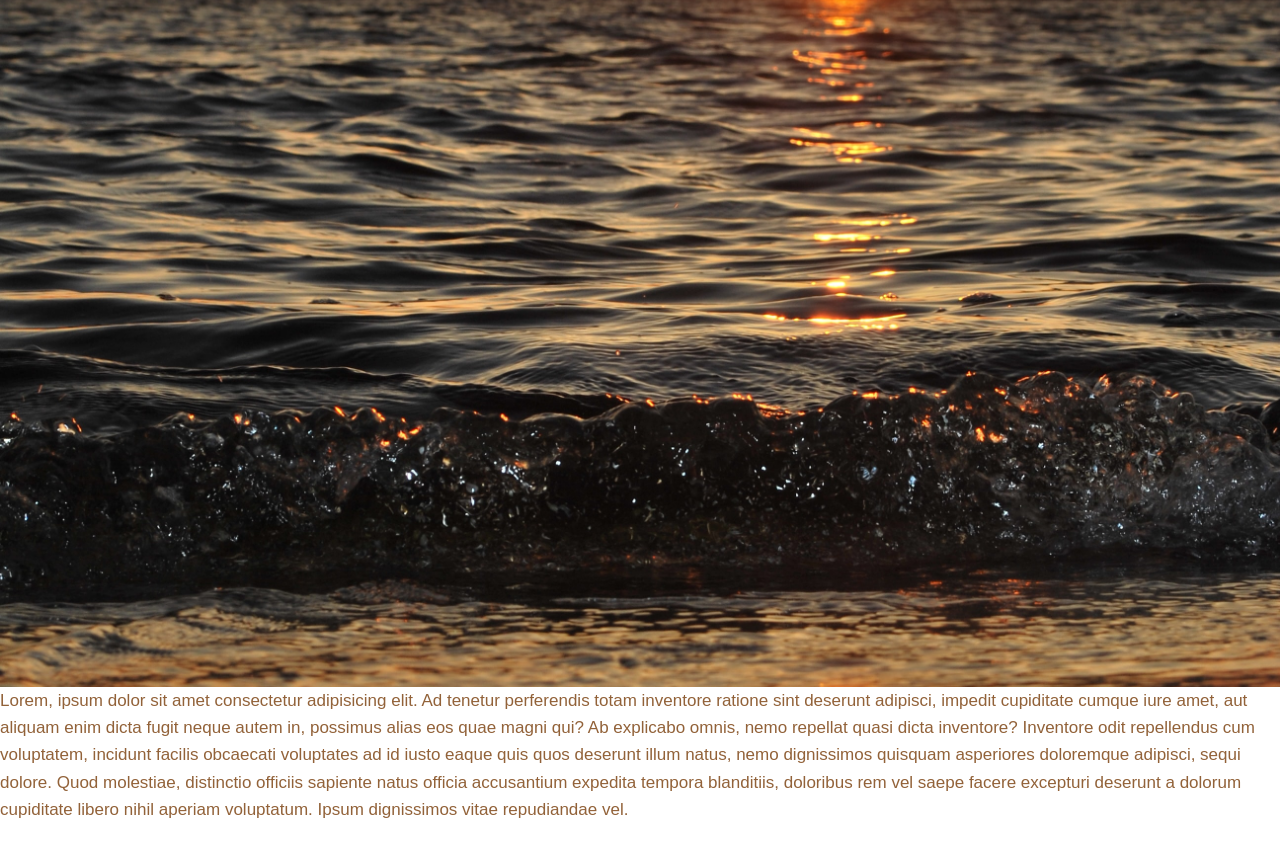
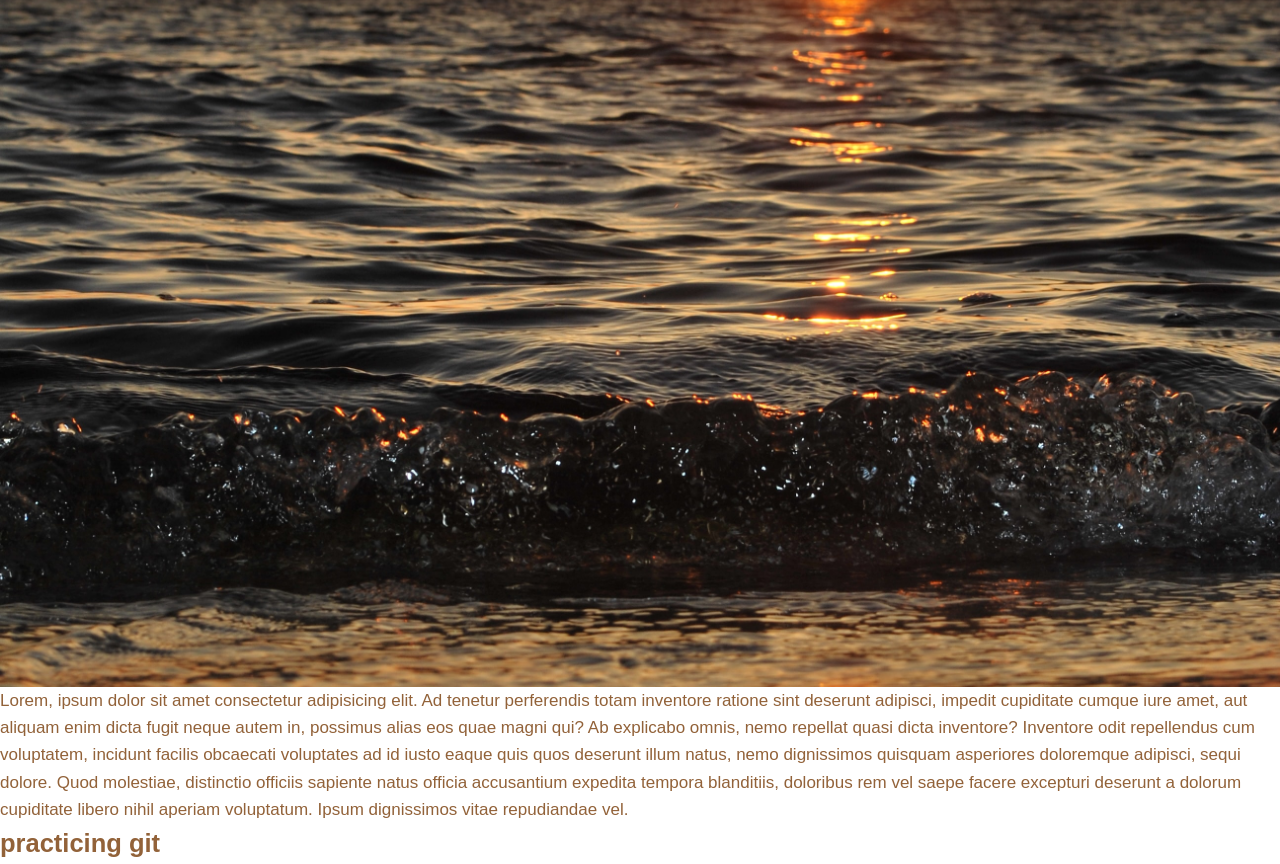
Before and after one commit to jewenelle/jewenelleNewDesign, a plain HTML site: page index.html in a window 1280 px wide. Shown: the part 113-977 px from the top of the page. Before the commit the page ends 936 px from the top, so only its background shows below. Drawn offline with Linux system fonts and the light colour scheme.

Commit message:
commiting index.html

```diff
--- a/index.html
+++ b/index.html
@@ -16,5 +16,8 @@
     <div class="content">
         <p>Lorem, ipsum dolor sit amet consectetur adipisicing elit. Ad tenetur perferendis totam inventore ratione sint deserunt adipisci, impedit cupiditate cumque iure amet, aut aliquam enim dicta fugit neque autem in, possimus alias eos quae magni qui? Ab explicabo omnis, nemo repellat quasi dicta inventore? Inventore odit repellendus cum voluptatem, incidunt facilis obcaecati voluptates ad id iusto eaque quis quos deserunt illum natus, nemo dignissimos quisquam asperiores doloremque adipisci, sequi dolore. Quod molestiae, distinctio officiis sapiente natus officia accusantium expedita tempora blanditiis, doloribus rem vel saepe facere excepturi deserunt a dolorum cupiditate libero nihil aperiam voluptatum. Ipsum dignissimos vitae repudiandae vel.</p>
     </div>
+    <div class="footer">
+        <h2>practicing git</h2>
+    </div>
 </body>
 </html>
```
